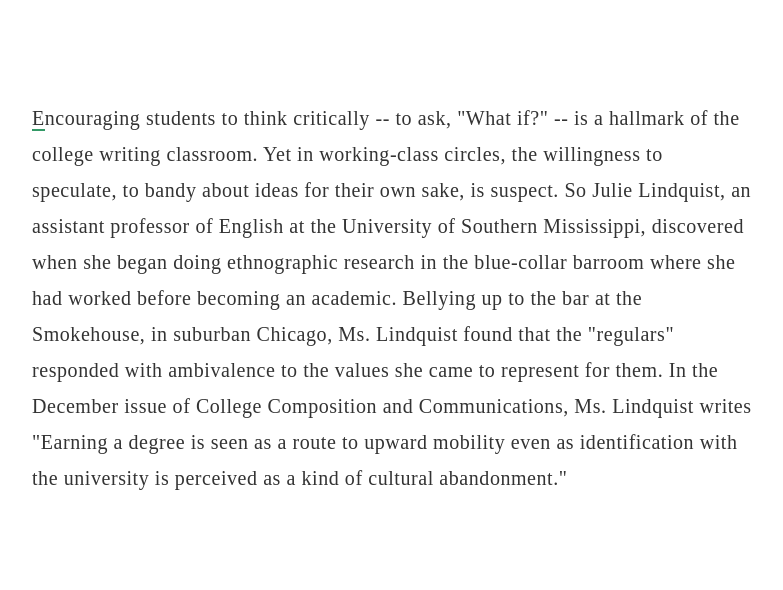
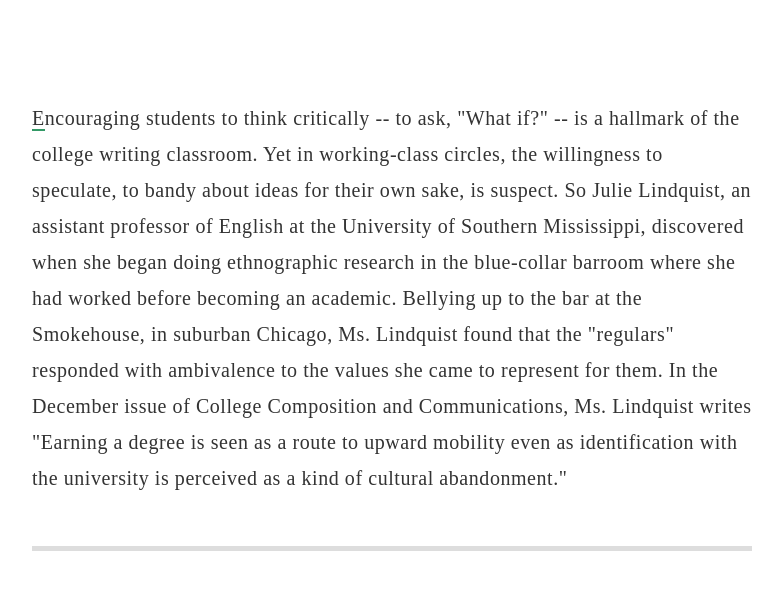
Before and after one commit to rohitpaulk/typefast, a React (Create React App) app: page / in a window 1280 px wide. Shown: the top 590 px of the page, without its empty margins (248-1031 px from the left). Built offline with nearby package versions, Linux system fonts and the light colour scheme.

Commit message:
Add progress indicator

```diff
--- a/src/App.tsx
+++ b/src/App.tsx
@@ -3,6 +3,7 @@
 
 import SnippetBox from './components/SnippetBox';
 import HiddenTextInput from './components/HiddenTextInput';
+import ProgressIndicator from './components/ProgressIndicator';
 
 interface IAppProps { snippetText: string; }
 interface IAppState { typedText: string; }
@@ -21,10 +22,13 @@
     public render() {
         return (
             <div className="app-container">
+                <HiddenTextInput onChange={this.onTypedTextChange} />
                 <SnippetBox
                     actualText={this.props.snippetText}
                     typedText={this.state.typedText} />
-                <HiddenTextInput onChange={this.onTypedTextChange} />
+                <ProgressIndicator
+                    actualText={this.props.snippetText}
+                    typedText={this.state.typedText} />
             </div>
         );
     }
--- /dev/null
+++ b/src/components/ProgressIndicator.css
@@ -0,0 +1,14 @@
+.progress-indicator-container {
+    margin-top: 50px;
+}
+
+.progress-indicator {
+    height: 5px;
+    background-color: #ddd;
+}
+
+.progress-bar {
+    height: 5px;
+    width: 30%;
+    background-color: #396;
+}
--- /dev/null
+++ b/src/components/ProgressIndicator.tsx
@@ -0,0 +1,36 @@
+import * as React from 'react';
+import './ProgressIndicator.css';
+
+interface IProps { actualText: string; typedText: string }
+
+class ProgressIndicator extends React.Component<IProps, {}> {
+    constructor(props: IProps) {
+        super(props)
+    }
+
+    public getProgressPercentage() {
+        let actualLength = this.props.actualText.length;
+        let typedLength = this.props.typedText.length;
+
+        // TODO: Only count till the first mistake?
+        return (typedLength / actualLength) * 100;
+    }
+
+    public getStyles() {
+        return {
+            'width': this.getProgressPercentage() + '%'
+        }
+    }
+
+    public render() {
+        return (
+            <div className="progress-indicator-container">
+                <div className="progress-indicator">
+                    <div className="progress-bar" style={this.getStyles()} />
+                </div>
+            </div>
+        );
+    }
+}
+
+export default ProgressIndicator;
```
